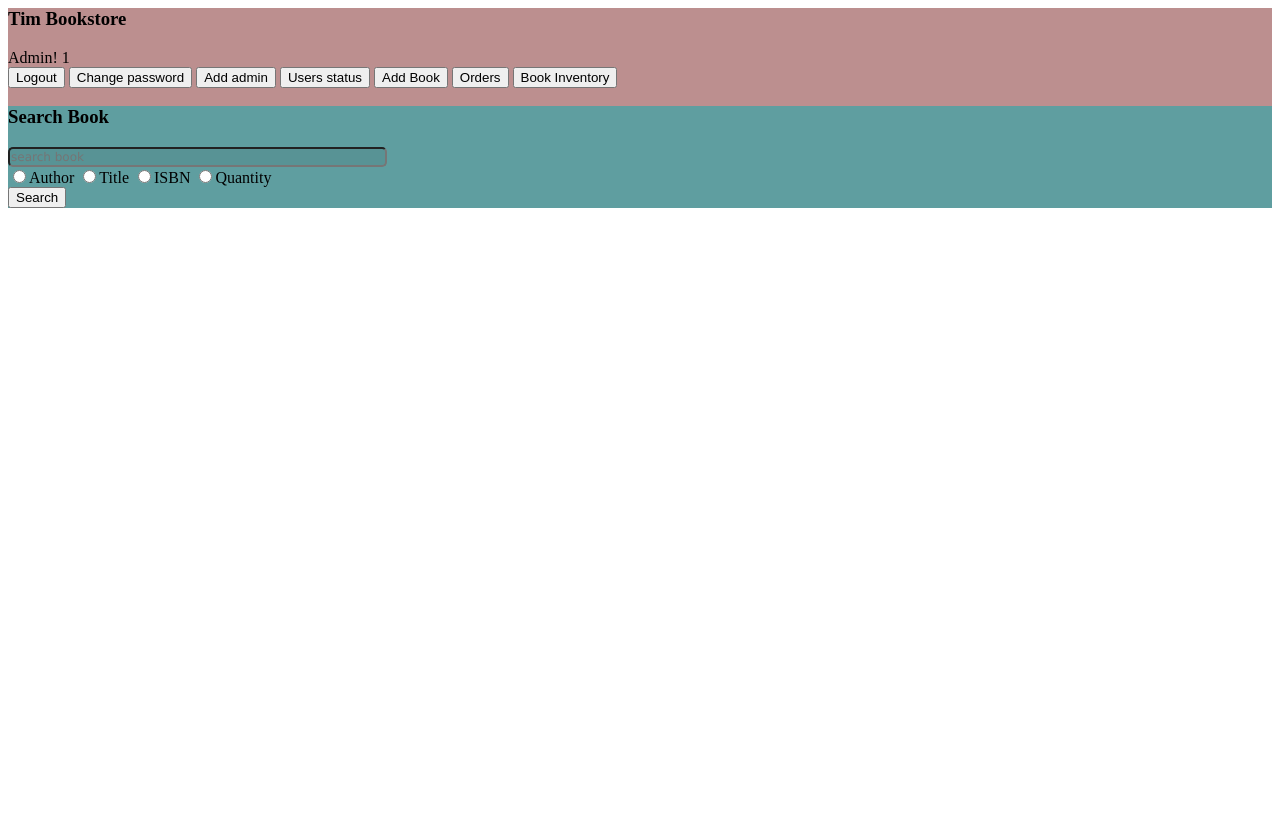
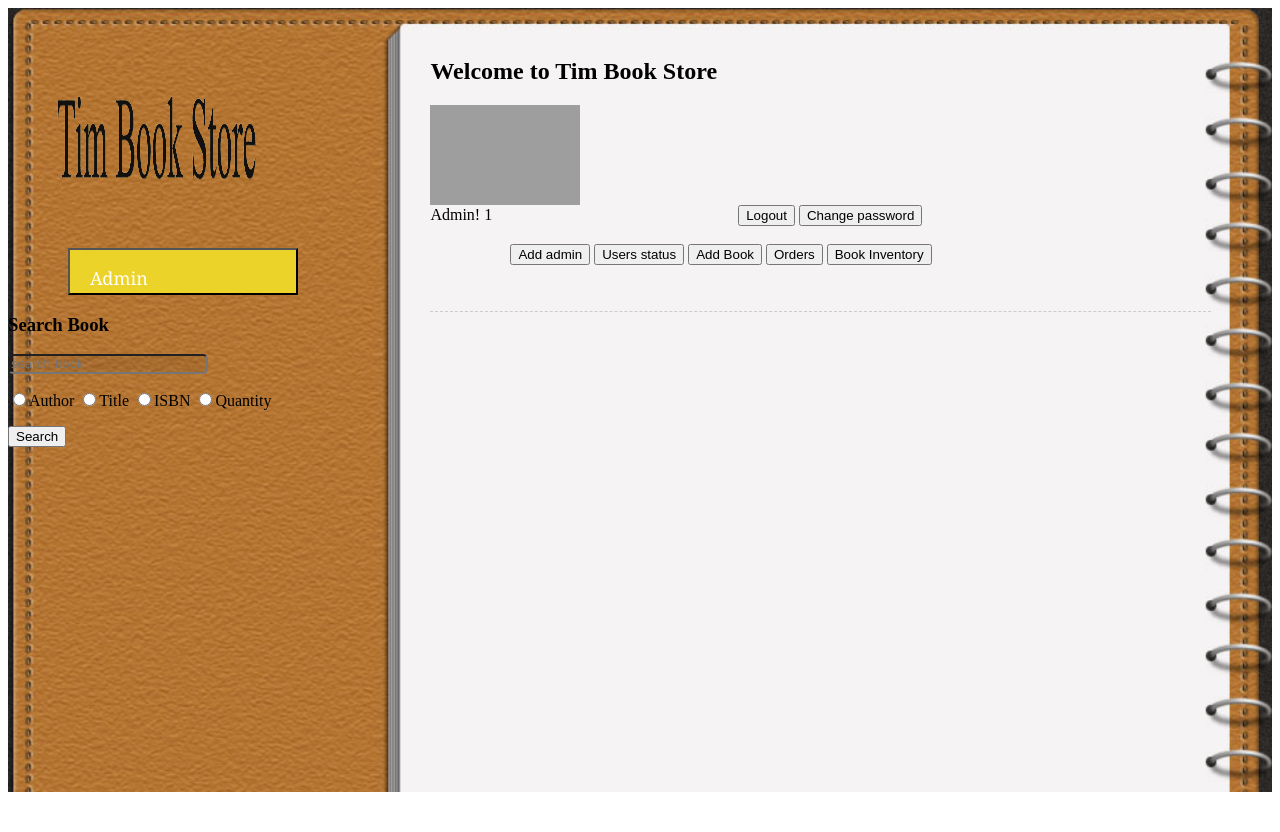
Before and after one commit to masterkab/631, a PHP site: page /adminafterlogin.php in a window 1280 px wide. Before the commit the page ends 208 px from the top, so only its background shows below. Run offline with PHP 8.4, Linux system fonts and the light colour scheme; the visitor is signed in with stand-in values (Sample User, id 1); data that the repository does not hold is empty; some libraries are stand-ins or nearby versions; grey boxes are pictures that could not be loaded.

Commit message:
Swarna's changes

```diff
--- a/Bookstore/adminafterlogin.php
+++ b/Bookstore/adminafterlogin.php
@@ -9,10 +9,21 @@ $r_user=$r_address=$r_ccexpdate=$r_ccnumber=$r_cctype=$r_city=$r_email=$r_fname=
 ?>
 <html>
 <head>
+<meta http-equiv="Content-Type" content="text/html; charset=utf-8" />
 	<title>Tim Bookstore</title>
-	<meta charset="utf-8"/>
+	<meta name="keywords" content="" />
+<meta name="description" content="" />
 	<link rel="stylesheet" type="text/css"	href="css/bookstore.css">
-	<link rel="stylesheet" href="css/table.css" type="text/css" />
+
+<link rel="stylesheet" href="css/coda-slider.css" type="text/css" charset="utf-8" />
+<link rel="stylesheet" href="css/table.css" type="text/css" />
+
+<script src="js/jquery-1.2.6.js" type="text/javascript"></script>
+<script src="js/jquery.scrollTo-1.3.3.js" type="text/javascript"></script>
+<script src="js/jquery.localscroll-1.2.5.js" type="text/javascript" charset="utf-8"></script>
+<script src="js/jquery.serialScroll-1.2.1.js" type="text/javascript" charset="utf-8"></script>
+<!--<script src="js/coda-slider.js" type="text/javascript" charset="utf-8"></script>-->
+<script src="js/jquery.easing.1.3.js" type="text/javascript" charset="utf-8"></script>
 	<script src="http://ajax.googleapis.com/ajax/libs/jquery/2.0.0/jquery.min.js"></script>
 	<script type="text/javascript">
 
@@ -31,17 +42,69 @@ $r_user=$r_address=$r_ccexpdate=$r_ccnumber=$r_cctype=$r_city=$r_email=$r_fname=
 	</script>
 </head>
 <body>
+	<div class="" id="head">
+		<div id="slider">
+	<div id="tim_wrapper">
+         <div id="tim_sidebar">
+			<div id="header">
+                <h1><a href="#"><img src="images/Logo1.png" width="200px" height="100px" margin-left:"10px"; title="Tim Book Store" alt="#" /></a></h1>
+            </div>
 
-	<div class="" id="head">
-		<div class="">
-			<h3>Tim Bookstore</h3>
+            <div id="menu">
+                <ul class="navigation">
+				  <form	action="" method="post">
+					<li><a class="menu_03"><button type="submit" class="menu_03" id="" name="admin">Admin</button></a></li>
 
+				   </form>
+                </ul>
+            </div>
+            <div class="search">
+		<h3>Search Book</h3>
+		<form action="" method="post">
+				<div  class="searchbook">
+					<input type="text" class="" id="search_id" name="tosearch" placeholder="search book">
+				</div>
+					<p><label><input type="radio" name="search_r" value="author">Author</label>
+					<label><input type="radio" name="search_r" value="title">Title</label>
+					<label><input type="radio" name="search_r" value="isbn">ISBN</label>
+					<label><input type="radio" name="search_r" value="quantity">Quantity</label></p>
+
+				<div class="submitsearch">
+					<button type="submit" class="" id="searchButton" name="search_b">Search</button>
+				</div>
+
+
+		</form>
+		<form action="" method="post">
+		<div  class="q_b" style="display:none">
+					<strong  style="">Quantity From:</strong>
+					<input id="quantityFrom_Id" type="text" class=""  name="fromqty" placeholder="">
+					<strong  style="">To:</strong>
+					<input id="quantityTo_Id" type="text" class=""  name="toqty" placeholder="">
+					</br>
+					<button type="submit" class="" id="searchButton" name="search_b">Search</button>
+				</div >
+				</form>
+
+	</div>
+
+            		</div>
+		<div id="content">
+          <div class="scroll">
+            <div class="scrollContainer">
+              <div class="panel" id="home">
+                <div class="content_section">
+                  <h2>Welcome to Tim Book Store</h2>
+                  <img src="images/bookImage.png" alt="Image 01" width="150px" height="100px" class="image_wrapper image_fl" />
+                   <div class="content_section last_section">
 		<div id="logout">
 			<form class="" action="" method="post" >
-				<label>Admin! <?php $username=$_SESSION['admin'];echo $username; ?></label></br>
-				<button type="submit" class="" name="logout" id="logOutButton">Logout</button>
-				<button type="submit" class="" name="enter_pass" id="changePasswordButton">Change password</button>
-				<button type="submit" class="" name="add_admin" id="addAdminButton">Add admin</button>
+				<div>
+				<label>Admin! <?php $username=$_SESSION['admin'];echo $username; ?> <button type="submit" class="" name="logout" id="logOutButton" style="margin-left: 242px">Logout</button>
+				<button type="submit" class="" name="enter_pass" id="changePasswordButton">Change password</button></label></br>
+
+				</div></br>
+				<button type="submit" class="" name="add_admin" id="addAdminButton" style="margin-left: 80px">Add admin</button>
 				<button type="submit" class="" name="update_u" id="usersStatusButton">Users status</button>
 				<button type="submit" class="" name="add_book" id="addBookButton">Add Book</button>
 				<button type="submit" class="" name="orders" id="ordersButton">Orders</button>
@@ -49,33 +112,7 @@ $r_user=$r_address=$r_ccexpdate=$r_ccnumber=$r_cctype=$r_city=$r_email=$r_fname=
 			</form>
 
 		</div>
-
-	</div>
-
-	<div id="search">
-		<h3>Search Book</h3>
-		<form action="" method="post">
-				<div  class="q_b" style="display:none">
-					<strong  style="">Quantity From:</strong>
-					<input id="quantityFrom_Id" type="text" class=""  name="fromqty" placeholder="">
-					<strong  style="">To:</strong>
-					<input id="quantityTo_Id" type="text" class=""  name="toqty" placeholder="">
-					</br>
-					<button type="submit" class="" id="searchButton" name="Search_q">Search</button>
-
-				</div >
-				<div class="s_r">
-					<input id="search_input" type="text" class=""  name="tosearch" placeholder="search book">
-					</br>
-					<label><input type="radio" name="search_r" value="author">Author</label>
-					<label><input type="radio" name="search_r" value="title">Title</label>
-					<label><input type="radio" name="search_r" value="isbn">ISBN</label>
-					<label><input type="radio" name="search_r" value="quantity">Quantity</label>
-					</br>
-					<button type="submit" class="" id="searchButton" name="search_b">Search</button>
-				</div>
-		</form>
-	</div>
+			</div>
 	<div id="res_op">
 
 <?php
```
Also changed, not shown: Bookstore/orders.php (+41 -20 lines), Bookstore/searchuser.php (+32 -11 lines).
